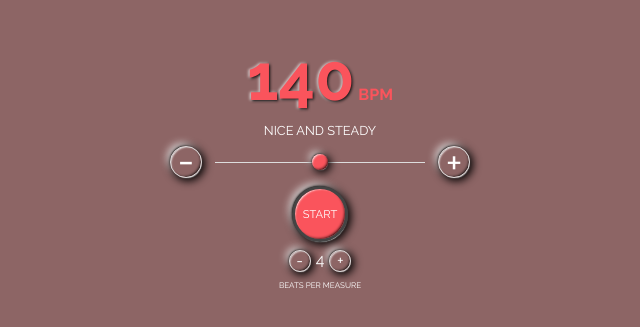
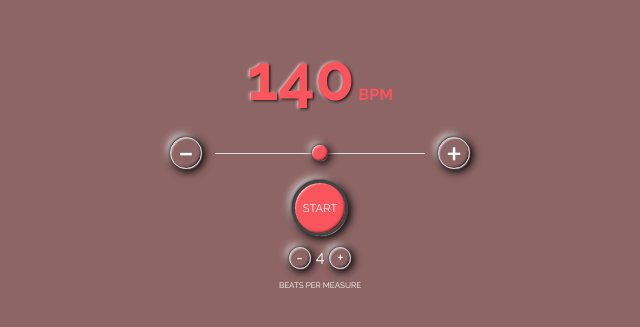
Before and after one commit to Majama007/Metronome, a plain HTML site: page index.html in a window 1280 px wide. Shown: the part 235-562 px from the top of the page, without its empty margins (320-960 px from the left). Drawn offline with Linux system fonts and the light colour scheme.

Commit message:
Update index.html

```diff
--- a/index.html
+++ b/index.html
@@ -15,7 +15,7 @@
                 <span class="tempo">140</span>
                 <span class="bpm">BPM</span>
             </div>
-            <div class="tempo-text">Nice and steady</div>
+            <div class="tempo-text"></div>
             <div class="tempo-settings">
                 <div class="adjust-tempo-btn decrease-tempo">-</div>
                 <input type="range" min="20" max="280" step="1" class="slider">
```
